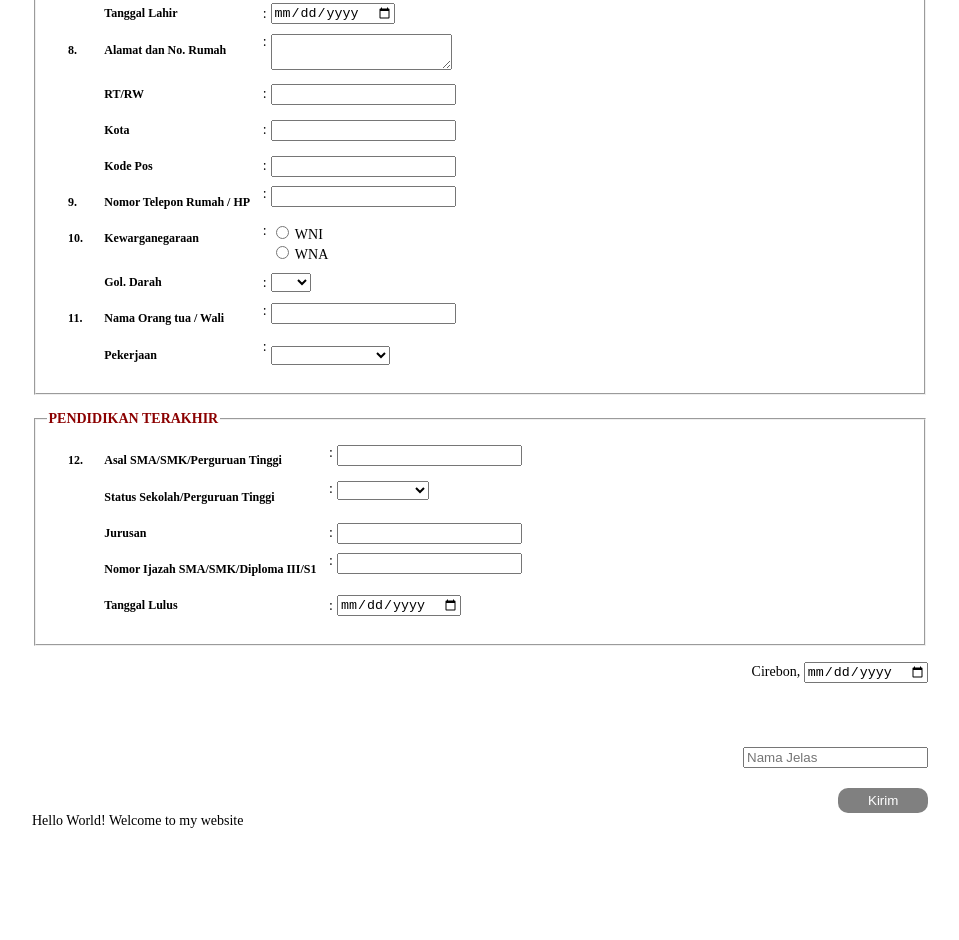
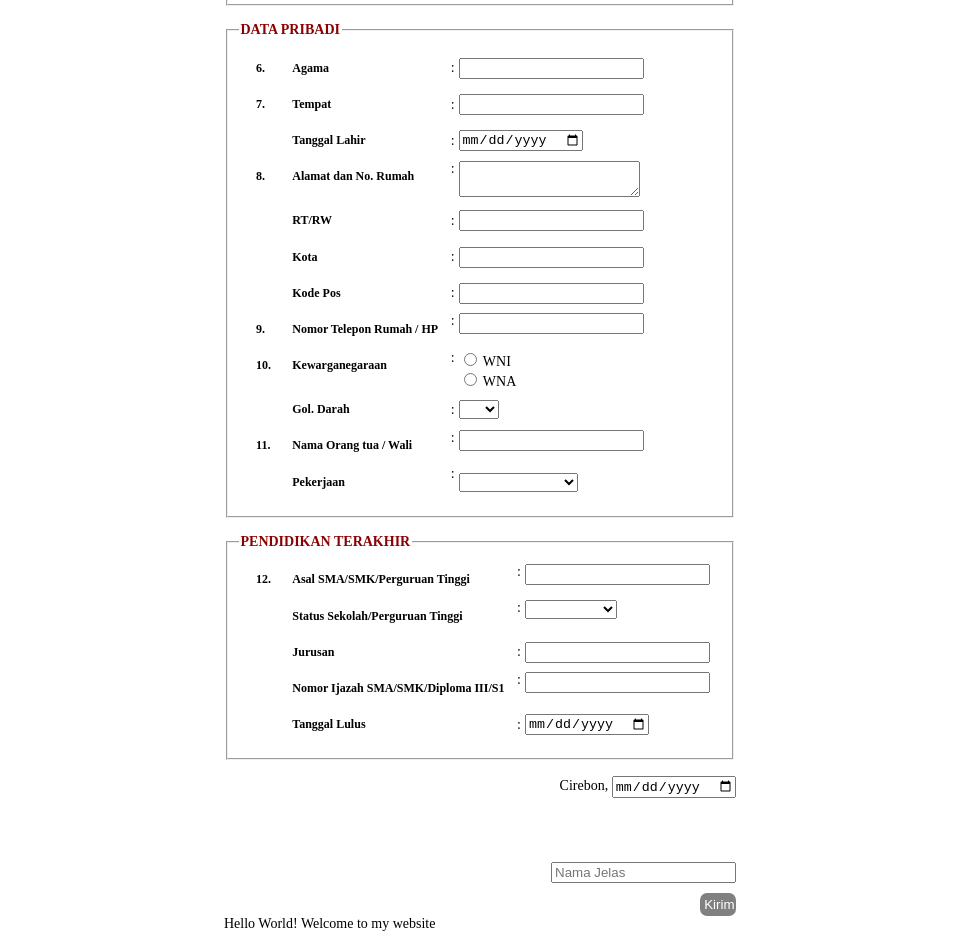
Before and after one commit to ninapweb26/p04css-responsive.github.io, a plain HTML site: page index.html in a window 1280 px wide. Shown: the part 1018-1958 px from the top of the page, without its empty margins (160-1119 px from the left). Before the commit the page ends 1855 px from the top, so only its background shows below. Drawn offline with Linux system fonts and the light colour scheme.

Commit message:
Update stayle.css

```diff
--- a/stayle.css
+++ b/stayle.css
@@ -2,7 +2,7 @@
 
 body {
   font-size: 14px;
-  width: 70%;
+  width: 40%;
   margin-left: auto;
   margin-right: auto;
 }
@@ -17,7 +17,7 @@ th {
 }
 
 table {
-  margin: 10px;
+  margin: 6px;
 }
 
 h1 {
@@ -29,13 +29,13 @@ h1 {
   color: red;
 }
 button {
-    width: 10%;
-    margin-top: 20px;
+    width: 7%;
+    margin-top: 10px;
     outline: none;
     border: none;
     background-color:gray;
-    padding: 5px;
-    border-radius: 10px;
+    padding: 4px;
+    border-radius: 7px;
     color: white;
     cursor: pointer;
 }
@@ -49,7 +49,7 @@ button {
         padding : 0px;
     }
     .title {
-        font-size: 1.2rem
+        font-size: 1rem
     }
     td {
         font-size: 0.8rem
@@ -69,7 +69,7 @@ button {
         padding : 0px;
     }
     .title {
-        font-size: 1.2rem
+        font-size: 2rem
     }
     td {
         font-size: 0.8rem
```
